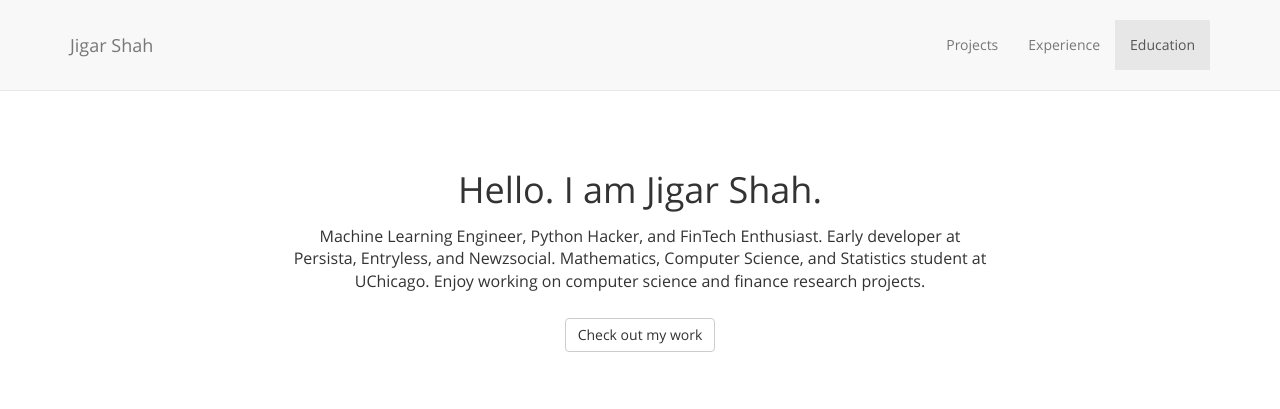
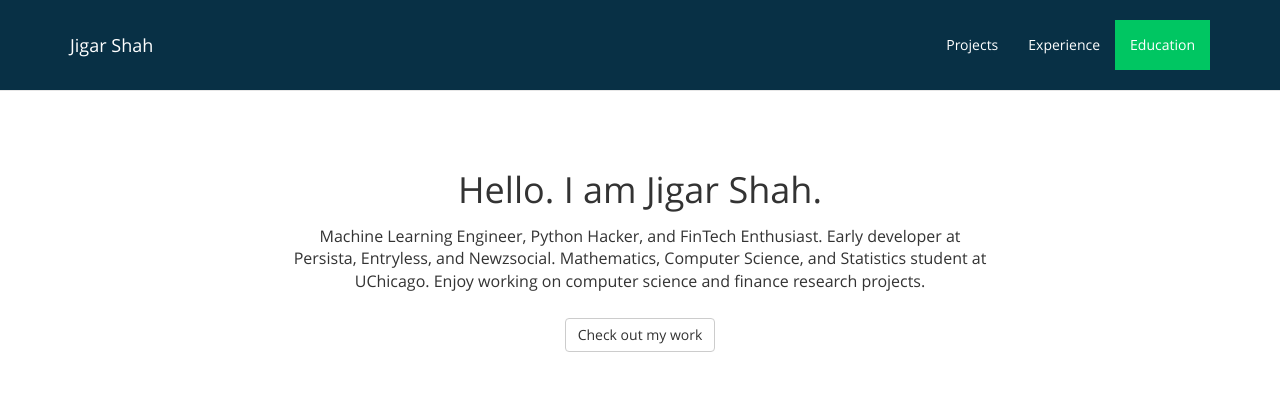
Before and after one commit to jigshahpuzzle/jigshahpuzzle.github.io, a plain HTML site: page index.html in a window 1280 px wide. Shown: the top 409 px of the page. Drawn offline with Linux system fonts and the light colour scheme.

Commit message:
color scheme updated

```diff
--- a/css/scrolling-nav.css
+++ b/css/scrolling-nav.css
@@ -51,7 +51,8 @@ of those sections to manage the look and feel of the site. */
     height: 100%;
     padding-top: 150px;
     text-align: center;
-    background: #eee;
+    background: #083045;
+    color: #FFFFFF;
 }
 
 .services-section {
@@ -65,5 +66,22 @@ of those sections to manage the look and feel of the site. */
     height: 100%;
     padding-top: 150px;
     text-align: center;
-    background: #eee;
+    background: #083045;
+    color: #FFFFFF;
 }
+
+.navbar {
+    background: #083045;
+}
+
+.page-scroll-top {
+    color : #FFFFFF !important;
+}
+
+.navbar-default .navbar-nav>.active>a, .navbar-default .navbar-nav>.active>a:focus, .navbar-default .navbar-nav>.active>a:hover {
+    background-color : #00C662;
+}
+
+a, a:hover {
+    color : #00C662;
+}
--- a/index.html
+++ b/index.html
@@ -15,7 +15,7 @@
 
     <!-- Custom CSS -->
     <link href="css/scrolling-nav.css" rel="stylesheet">
-     <link href="css/home.css" rel="stylesheet">
+    <link href="css/home.css" rel="stylesheet">
 
     <!-- HTML5 Shim and Respond.js IE8 support of HTML5 elements and media queries -->
     <!-- WARNING: Respond.js doesn't work if you view the page via file:// -->
@@ -40,7 +40,7 @@
                     <span class="icon-bar"></span>
                     <span class="icon-bar"></span>
                 </button>
-                <a class="navbar-brand page-scroll" href="#page-top">Jigar Shah</a>
+                <a class="navbar-brand page-scroll page-scroll-top" href="#page-top">Jigar Shah</a>
             </div>
 
             <!-- Collect the nav links, forms, and other content for toggling -->
@@ -48,16 +48,16 @@
                 <ul class="nav navbar-nav">
                     <!-- Hidden li included to remove active class from about link when scrolled up past about section -->
                     <li class="hidden">
-                        <a class="page-scroll" href="#page-top"></a>
+                        <a class="page-scroll page-scroll-top" href="#page-top"></a>
                     </li>
                     <li>
-                        <a class="page-scroll" href="#about">Projects</a>
+                        <a class="page-scroll page-scroll-top" href="#about">Projects</a>
                     </li>
                     <li>
-                        <a class="page-scroll" href="#services">Experience</a>
+                        <a class="page-scroll page-scroll-top" href="#services">Experience</a>
                     </li>
                     <li>
-                        <a class="page-scroll" href="#contact">Education</a>
+                        <a class="page-scroll page-scroll-top" href="#contact">Education</a>
                     </li>
                 </ul>
             </div>
@@ -105,7 +105,7 @@
                     <p align="left" class="left-align">
                         <div class="left-align" style="font-size : 20px;" align="left">
                             <strong>
-                            My team and I founded Finalyze in 2015 to re-invent the way investment opportunities are researched. We built two financial research systems and scaled them to thousands of users. Try them out below:
+                            Our team founded Finalyze in 2015 to re-invent the way investment opportunities are researched. We built two financial research systems and scaled them to thousands of users. Try them out below:
                             </strong>
                         </div>
                         <br>
```
